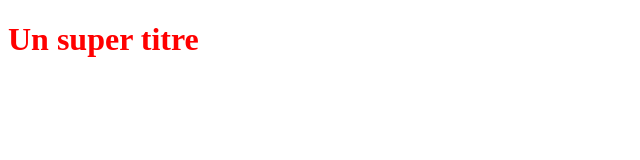
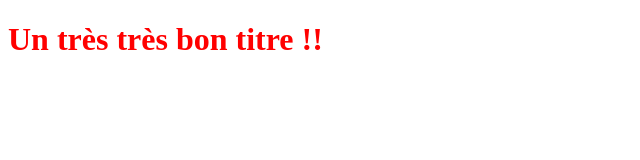
Before and after one commit to corentinlfi/OpenclassroomsProject, a plain HTML site: page index.html in a window 1280 px wide. Shown: the whole page, without its empty margins (0-640 px from the left). Drawn offline with Linux system fonts and the light colour scheme.

Commit message:
Modification du titre H1 de index.html

```diff
--- a/index.html
+++ b/index.html
@@ -5,6 +5,6 @@
    <link rel="stylesheet" type="text/css" href="styles.css">
 </head>
 <body>
-   <h1>Un super titre</h1>
+   <h1>Un très très bon titre !!</h1>
 </body>
 </html>
```
